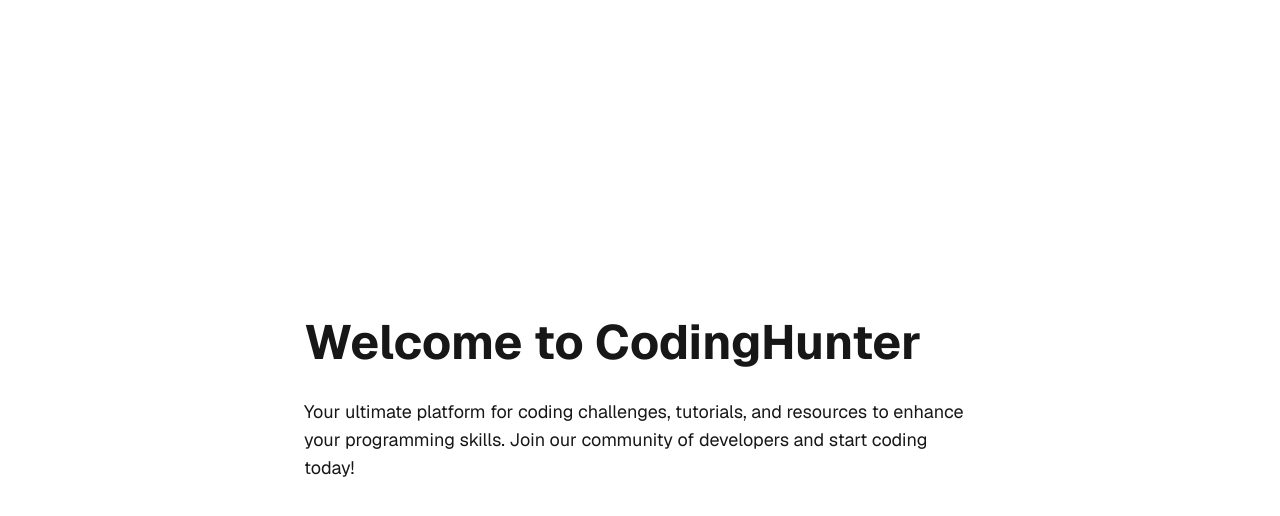
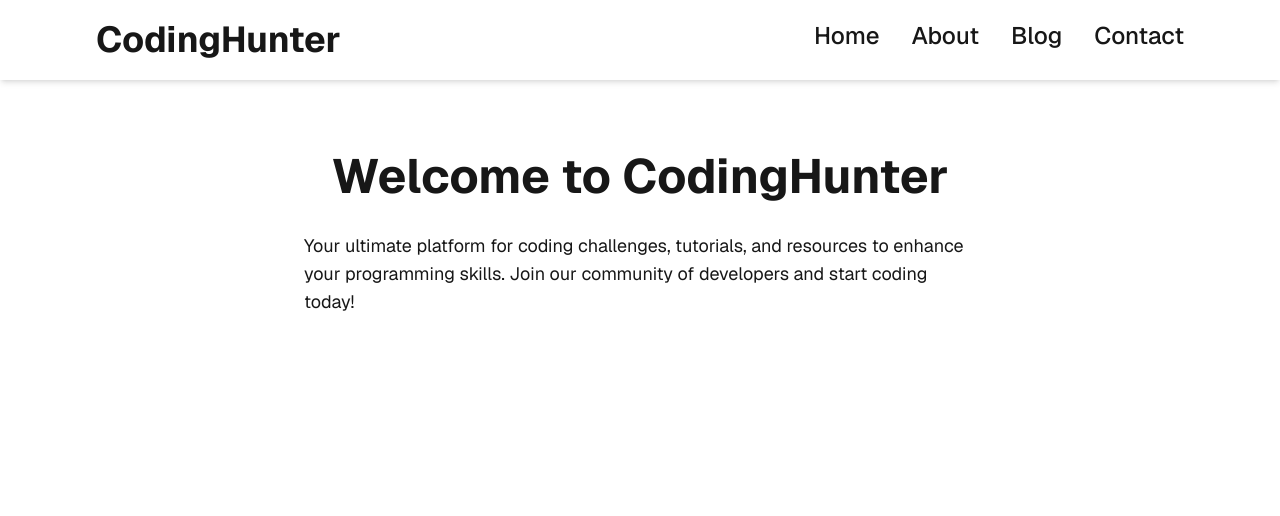
Before and after one commit to kaliprasadp7/Codinghunter, a Next.js app: page / in a window 1280 px wide. Shown: the top 516 px of the page. Built offline with nearby package versions, Linux system fonts and the light colour scheme.

Commit message:
Navbar and few pages added

```diff
--- a/app/page.js
+++ b/app/page.js
@@ -1,14 +1,19 @@
 import Image from "next/image";
+import Navbar from "@/components/Navbar";
+
 
 export default function Home() {
   return (
-    <div className="font-sans grid grid-rows-[20px_1fr_20px] items-center justify-items-center min-h-screen p-8 pb-20 gap-16 sm:p-20">
+    <div className="font-sans">
       <head>
         <title>CodingHunter</title>
         <meta name="description" content="Your ultimate platform for coding challenges, tutorials, and resources to enhance your programming skills." />
+
       </head>
-      <main className="flex flex-col gap-[32px] row-start-2 items-center sm:items-start">
-        <h1 className="text-5xl font-bold text-center sm:text-left">  Welcome to CodingHunter</h1>
+      <Navbar />
+      <main className="flex flex-col gap-[32px] items-center justify-center px-24 py-18">
+
+        <h1 className="text-5xl font-bold text-center sm:text-left"> Welcome to CodingHunter</h1>
         <p className="text-lg text-center sm:text-left max-w-2xl">
           Your ultimate platform for coding challenges, tutorials, and resources to enhance your programming skills. Join our community of developers and start coding today!
         </p>
--- /dev/null
+++ b/components/Navbar.js
@@ -0,0 +1,28 @@
+import React from "react";
+import Link from "next/link";
+
+
+
+const Navbar = () => {
+  return (
+    <nav className="w-full flex justify-between py-5 px-24 bg-white shadow-md">
+        <h1 className="logo text-4xl font-bold">CodingHunter</h1>
+      <ul className="flex gap-8 text-2xl font-medium cursor-pointer">
+        <Link href="/">
+        <li className="hover:text-blue-600">Home</li>
+      </Link>
+      <Link href="/about">
+        <li className="hover:text-blue-600">About</li>
+      </Link>
+      <Link href="/blog">
+        <li className="hover:text-blue-600">Blog</li>
+      </Link>
+      <Link href="/contact">
+        <li className="hover:text-blue-600">Contact</li>
+      </Link>
+      </ul>
+    </nav>
+  );
+};
+
+export default Navbar;
--- /dev/null
+++ b/pages/about.js
@@ -0,0 +1,11 @@
+import React from 'react'
+
+const About = () => {
+  return (
+    <div>
+      This is my about component
+    </div>
+  )
+}
+
+export default About;
--- /dev/null
+++ b/pages/blog.js
@@ -0,0 +1,11 @@
+import React from 'react'
+
+const Blog = () => {
+  return (
+    <div>
+      This is my blog component
+    </div>
+  )
+}
+
+export default Blog
--- /dev/null
+++ b/pages/contact.js
@@ -0,0 +1,11 @@
+import React from 'react'
+
+const Contact = () => {
+  return (
+    <div>
+      This is my contact component
+    </div>
+  )
+}
+
+export default Contact
```
